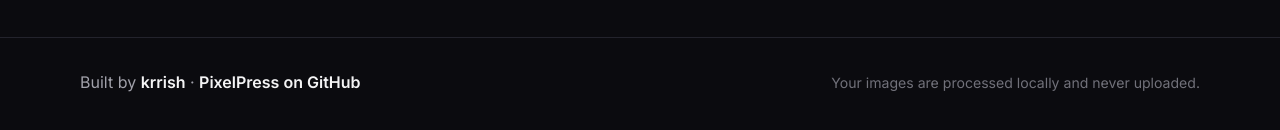
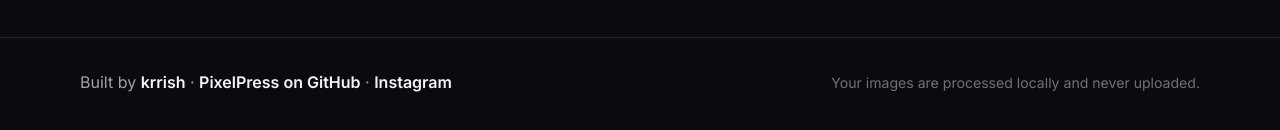
Before and after one commit to codewithkrrish/pixelpress, a plain HTML site: page index.html in a window 1280 px wide. Shown: the part 1615-1745 px from the top of the page. Drawn offline with nearby package versions, Linux system fonts and the light colour scheme.

Commit message:
Add Instagram link to footer

```diff
--- a/index.html
+++ b/index.html
@@ -157,7 +157,7 @@
 
   <footer class="site-footer">
     <div class="container footer-inner">
-      <div>Built by <a href="https://github.com/codewithkrrish" target="_blank" rel="noopener noreferrer">krrish</a> · <a href="https://github.com/codewithkrrish/pixelpress" target="_blank" rel="noopener noreferrer">PixelPress on GitHub</a></div>
+      <div>Built by <a href="https://github.com/codewithkrrish" target="_blank" rel="noopener noreferrer">krrish</a> · <a href="https://github.com/codewithkrrish/pixelpress" target="_blank" rel="noopener noreferrer">PixelPress on GitHub</a> · <a href="https://www.instagram.com/imkrrish.dev" target="_blank" rel="noopener noreferrer">Instagram</a></div>
       <div class="footer-note">Your images are processed locally and never uploaded.</div>
     </div>
   </footer>
```
